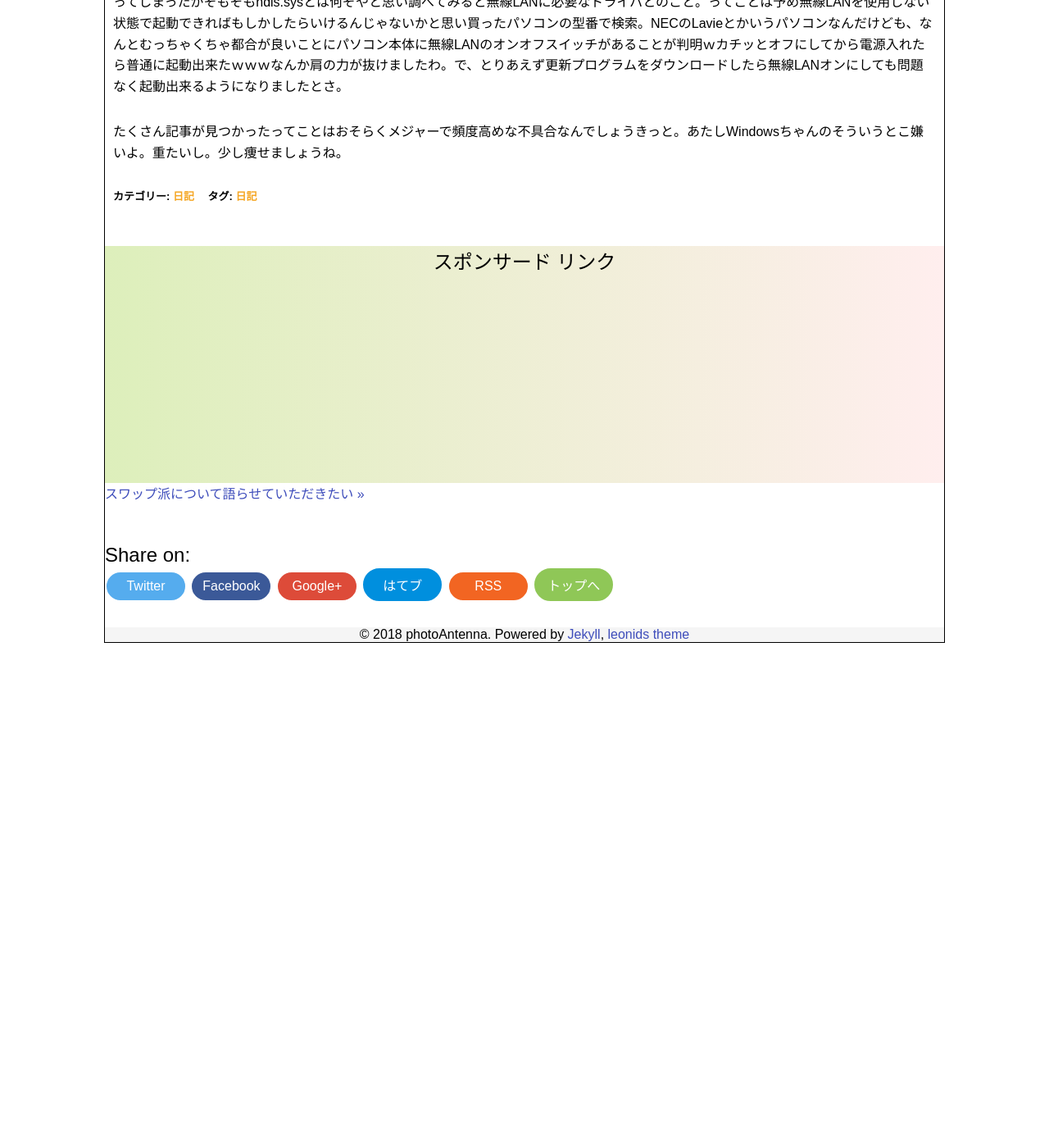
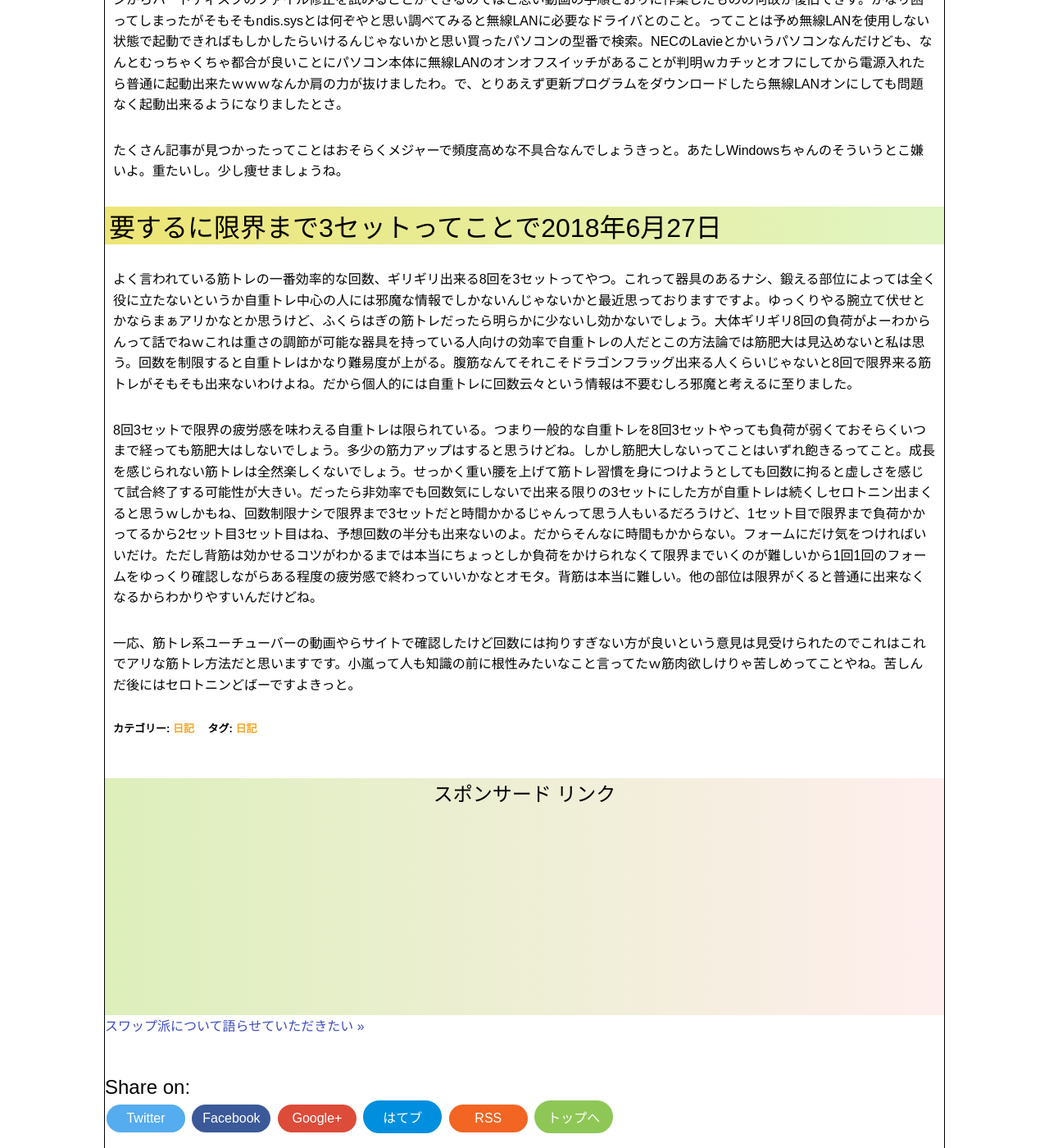
Before and after one commit to photoantenna/photoantenna.github.io, a Jekyll site: the page built from _posts/2018-06-05-diary.md, in a window 1280 px wide and 1400 px high, scrolled down 3968 px. Shown: the whole window at 82% size. Built offline with Jekyll 4.4.1, drawn with Linux system fonts in a browser that asks for light colours; before the commit the page ends 4760 px from its top, so only the background shows below that; some of the changed text lies outside the part shown.

Commit message:
日記更新

```diff
--- a/_posts/2018-06-05-diary.md
+++ b/_posts/2018-06-05-diary.md
@@ -2,12 +2,12 @@
 layout: post
 title: "きたる湿度に怯え出す頃の日記"
 permalink: diary09
-excerpt: "updated2018-06-20,日常のことや出来事に対する自分の反応を文章化していこうのコーナーです。特にテーマも設けずにつらつらと書いていくとっても楽しいコーナーです。見る人にとって楽しいコーナーかどうかは定かではありませんよー"
+excerpt: "updated2018-06-27,日常のことや出来事に対する自分の反応を文章化していこうのコーナーです。特にテーマも設けずにつらつらと書いていくとっても楽しいコーナーです。見る人にとって楽しいコーナーかどうかは定かではありませんよー"
 categories: "日記"
 tags: "日記"
-keywords: "github, SVXY, gmail, レッグランジ, なかやまきんに君, ndis.sys"
+keywords: "github, SVXY, gmail, レッグランジ, なかやまきんに君, ndis.sys, 筋トレ"
 mokuji: true
-update: 2018-06-20
+update: 2018-06-27
 image:
   feature: diary.jpg
 ---
@@ -57,3 +57,11 @@ image:
 というわけで本題。ちょっと前に買った中古のノートパソコンが起動しなくなった。ドライバが壊れているため起動できませんとのこと。壊れているファイルのパスを見るとどうやらndis.sysとかいうファイルが原因らしい。試しにndis.sysだけで検索かけてみるとブルースクリーンになった系の記事がたくさんヒットした。買った中古パソコンのOSはWindows7なんだけど、どうやらwindows10とかでも起きる現象のようだ。ただヒットした記事は全て起動中にブルースクリーンになるパターンでそもそも起動しない私のケースだと解決できない解決策が書いてあるだけ。次にエラーコードで検索したらUSBブートイメージの作り方のyoutube動画がヒットした。これを参考にしてブートイメージからハードディスクのファイル修正を試みることができるのではと思い動画の手順どおりに作業したものの何故か復旧できず。かなり困ってしまったがそもそもndis.sysとは何ぞやと思い調べてみると無線LANに必要なドライバとのこと。ってことは予め無線LANを使用しない状態で起動できればもしかしたらいけるんじゃないかと思い買ったパソコンの型番で検索。NECのLavieとかいうパソコンなんだけども、なんとむっちゃくちゃ都合が良いことにパソコン本体に無線LANのオンオフスイッチがあることが判明ｗカチッとオフにしてから電源入れたら普通に起動出来たｗｗｗなんか肩の力が抜けましたわ。で、とりあえず更新プログラムをダウンロードしたら無線LANオンにしても問題なく起動出来るようになりましたとさ。
 
 たくさん記事が見つかったってことはおそらくメジャーで頻度高めな不具合なんでしょうきっと。あたしWindowsちゃんのそういうとこ嫌いよ。重たいし。少し痩せましょうね。
+
+### 要するに限界まで3セットってことで2018年6月27日
+
+よく言われている筋トレの一番効率的な回数、ギリギリ出来る8回を3セットってやつ。これって器具のあるナシ、鍛える部位によっては全く役に立たないというか自重トレ中心の人には邪魔な情報でしかないんじゃないかと最近思っておりますですよ。ゆっくりやる腕立て伏せとかならまぁアリかなとか思うけど、ふくらはぎの筋トレだったら明らかに少ないし効かないでしょう。大体ギリギリ8回の負荷がよーわからんって話でねｗこれは重さの調節が可能な器具を持っている人向けの効率で自重トレの人だとこの方法論では筋肥大は見込めないと私は思う。回数を制限すると自重トレはかなり難易度が上がる。腹筋なんてそれこそドラゴンフラッグ出来る人くらいじゃないと8回で限界来る筋トレがそもそも出来ないわけよね。だから個人的には自重トレに回数云々という情報は不要むしろ邪魔と考えるに至りました。
+
+8回3セットで限界の疲労感を味わえる自重トレは限られている。つまり一般的な自重トレを8回3セットやっても負荷が弱くておそらくいつまで経っても筋肥大はしないでしょう。多少の筋力アップはすると思うけどね。しかし筋肥大しないってことはいずれ飽きるってこと。成長を感じられない筋トレは全然楽しくないでしょう。せっかく重い腰を上げて筋トレ習慣を身につけようとしても回数に拘ると虚しさを感じて試合終了する可能性が大きい。だったら非効率でも回数気にしないで出来る限りの3セットにした方が自重トレは続くしセロトニン出まくると思うｗしかもね、回数制限ナシで限界まで3セットだと時間かかるじゃんって思う人もいるだろうけど、1セット目で限界まで負荷かかってるから2セット目3セット目はね、予想回数の半分も出来ないのよ。だからそんなに時間もかからない。フォームにだけ気をつければいいだけ。ただし背筋は効かせるコツがわかるまでは本当にちょっとしか負荷をかけられなくて限界までいくのが難しいから1回1回のフォームをゆっくり確認しながらある程度の疲労感で終わっていいかなとオモタ。背筋は本当に難しい。他の部位は限界がくると普通に出来なくなるからわかりやすいんだけどね。
+
+一応、筋トレ系ユーチューバーの動画やらサイトで確認したけど回数には拘りすぎない方が良いという意見は見受けられたのでこれはこれでアリな筋トレ方法だと思いますです。小嵐って人も知識の前に根性みたいなこと言ってたｗ筋肉欲しけりゃ苦しめってことやね。苦しんだ後にはセロトニンどばーですよきっと。
```
